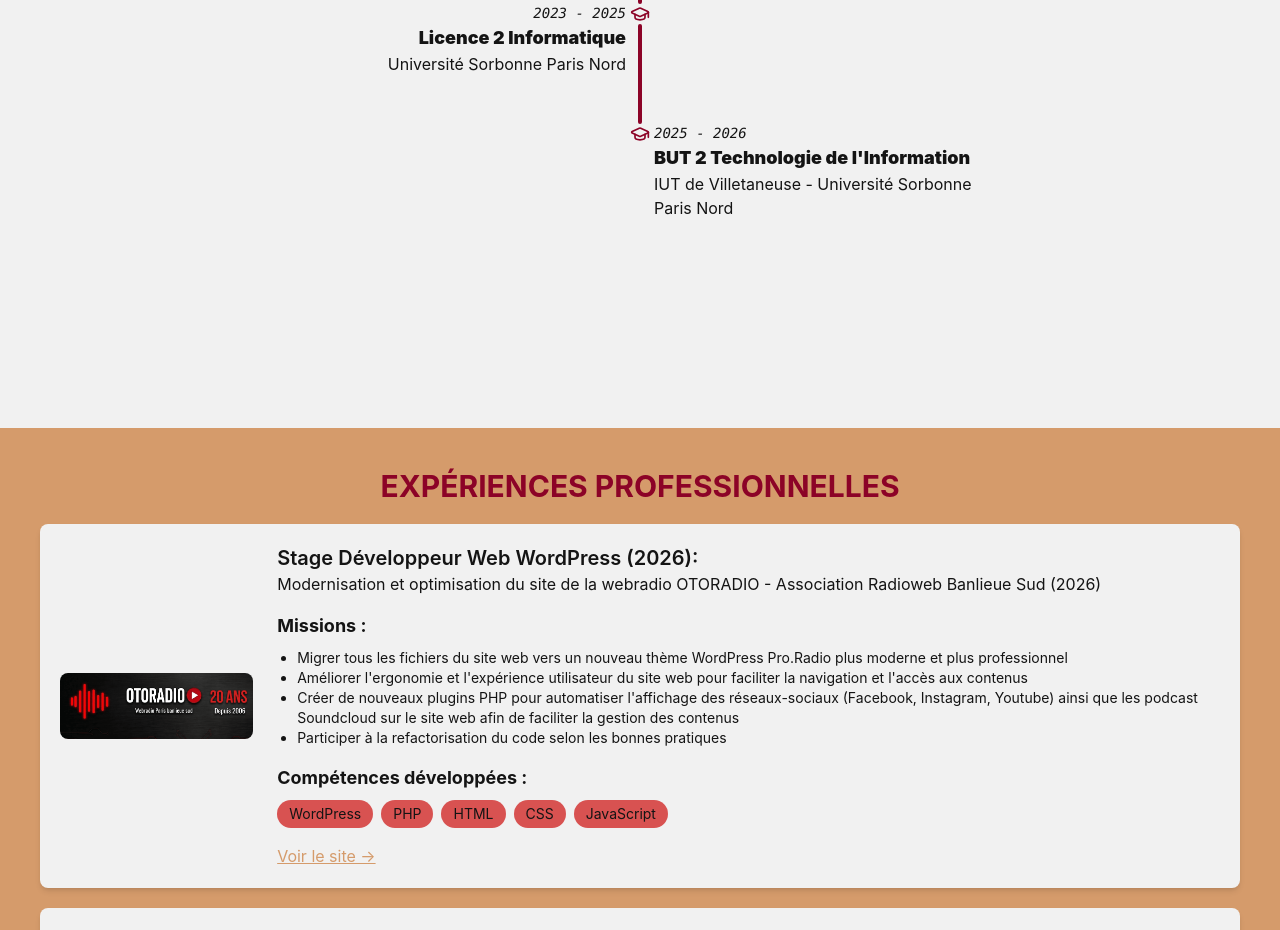
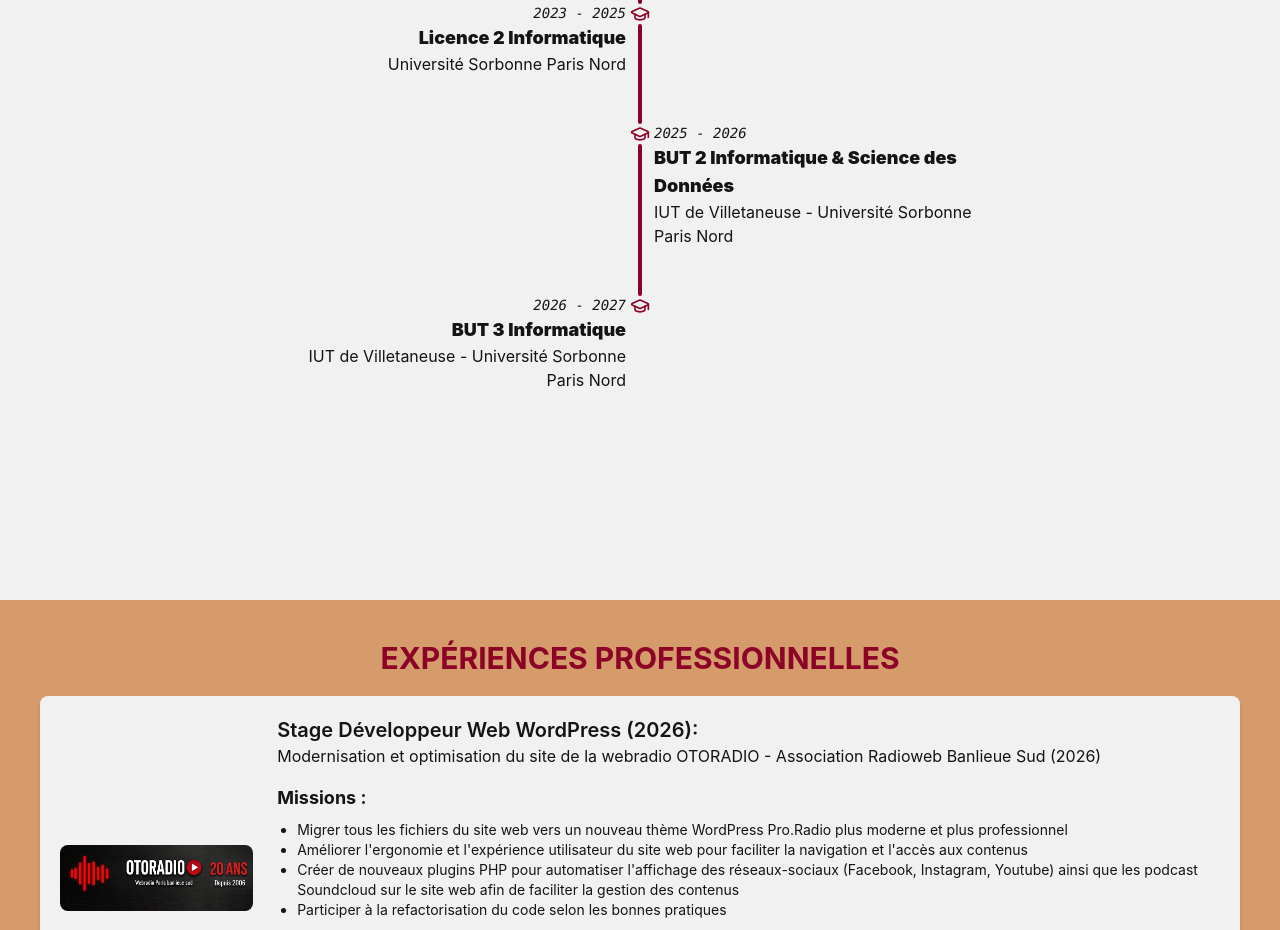
Before and after one commit to clem-221/Portfolio, a React (Vite) app: page / in a window 1280 px wide. Shown: the part 2528-3458 px from the top of the page. Built offline with nearby package versions, Linux system fonts and the light colour scheme.

Commit message:
Mis à jours parcours académique

```diff
--- a/src/components/ParcoursAcademique.tsx
+++ b/src/components/ParcoursAcademique.tsx
@@ -22,9 +22,15 @@ const formations = [
   },
   {
     id: 4,
-    titre: "BUT 2 Technologie de l'Information",
+    titre: "BUT 2 Informatique & Science des Données",
     etablissement: "IUT de Villetaneuse - Université Sorbonne Paris Nord",
     periode: "2025 - 2026",
+  },
+  {
+    id: 5,
+    titre: "BUT 3 Informatique",
+    etablissement: "IUT de Villetaneuse - Université Sorbonne Paris Nord",
+    periode: "2026 - 2027",
   },
 ]
 
```
